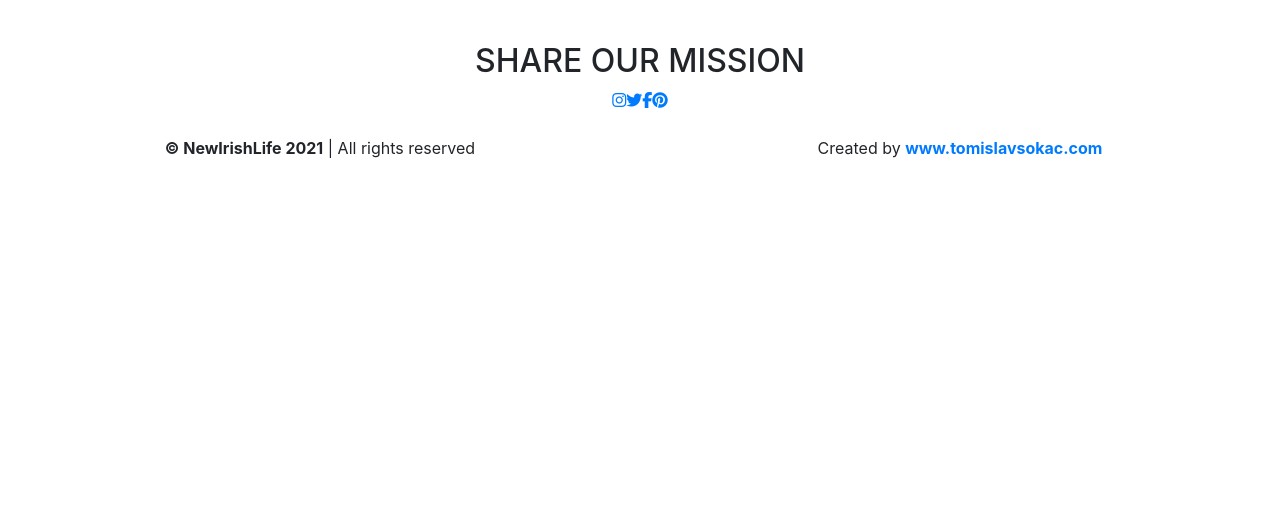
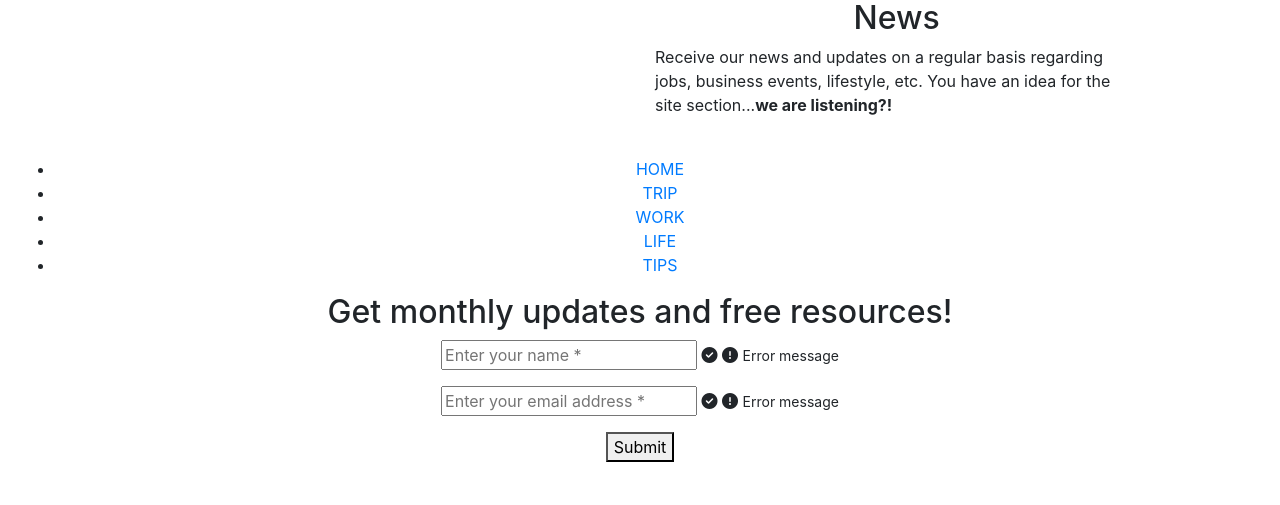
Before and after one commit to tsokac2/newIrishLife.3.0, a Flask app: template templates/profile.html in a window 1280 px wide. Shown: the part 1766-2271 px from the top of the page. Before the commit the page ends 1924 px from the top, so only its background shows below. Run offline with Flask 2, Linux system fonts and the light colour scheme; the template is opened without the code that fills it, so the values that code supplies are empty; some libraries are stand-ins or nearby versions.

Commit message:
Add news overview card element in parent div

```diff
--- a/templates/profile.html
+++ b/templates/profile.html
@@ -112,7 +112,24 @@
                                             </div>
                                         </div>
                                     </div>
-
+                                    <div class="wrap grid-item-4">
+                                        <div class="flip-card-inner-wrap card-hover-4">
+                                            <div class="front-card">
+                                                <h2 class="card-heading text-center">News</h2>
+                                                <div class="card-img">
+                                                    <img src="{{ url_for('static', filename='images/news_home_icon.png')}}" class="img-fluid" alt="News">
+                                                </div>
+                                            </div>
+                                            <div class="back-card">
+                                                <h2 class="card-heading text-center">News</h2>
+                                                <p class="card-text">
+                                                    Receive our news and updates on a regular basis regarding jobs,
+                                                    business events, lifestyle, etc.
+                                                    You have an idea for the site section...<strong>we are listening?!</strong>
+                                                </p>
+                                            </div>
+                                        </div>
+                                    </div>
                                 </div>
 
 
```
